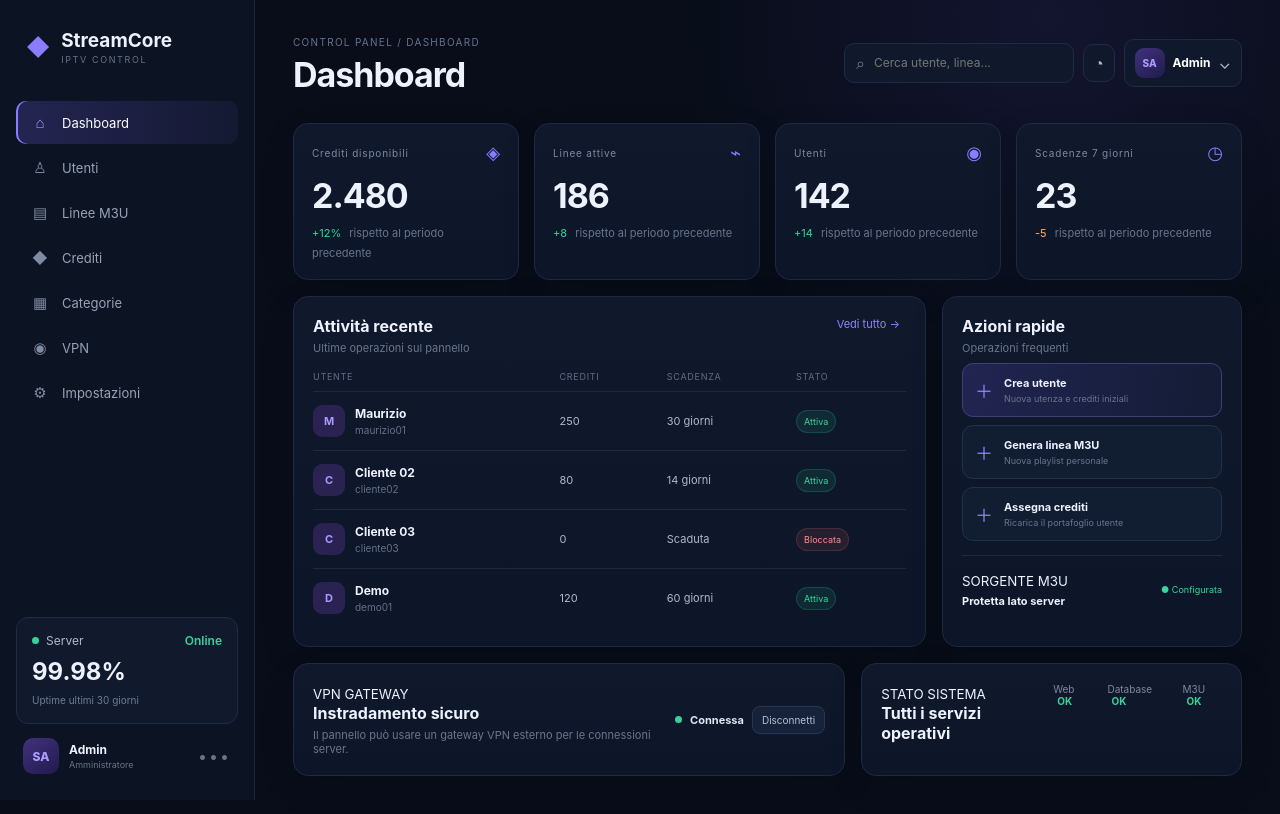
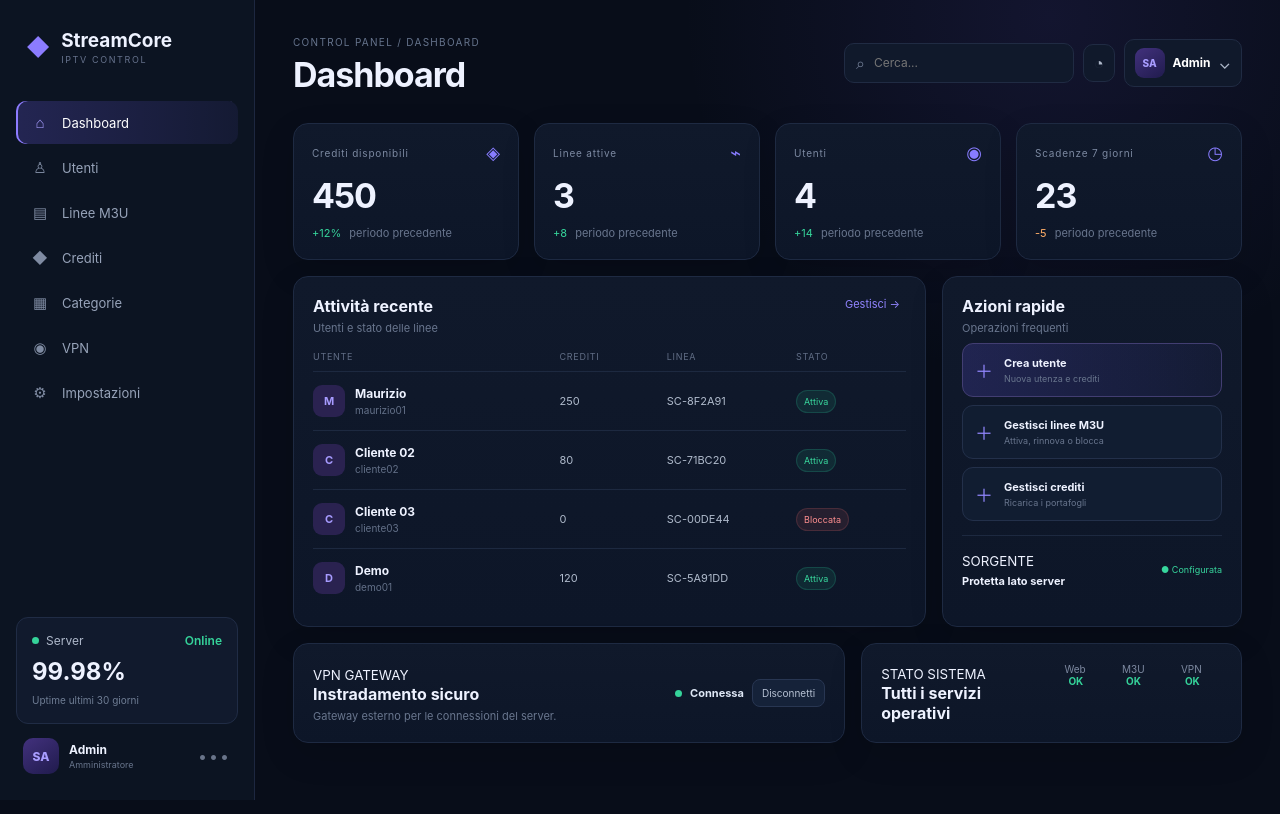
Before and after one commit to anonimatoxx11xx-dev/Iptv, a Next.js app in the folder web/: page / in a window 1280 px wide. Shown: the top 814 px of the page. Built offline with nearby package versions, Linux system fonts and the light colour scheme.

Commit message:
Implement functional IPTV panel sections and user management

```diff
--- a/web/app/page.js
+++ b/web/app/page.js
@@ -1,97 +1,116 @@
 'use client';
 
-import {useMemo, useState} from 'react';
+import {useMemo,useState} from 'react';
 
-const stats=[
-  {label:'Crediti disponibili',value:'2.480',trend:'+12%',tone:'up',icon:'◈'},
-  {label:'Linee attive',value:'186',trend:'+8',tone:'up',icon:'⌁'},
-  {label:'Utenti',value:'142',trend:'+14',tone:'up',icon:'◉'},
-  {label:'Scadenze 7 giorni',value:'23',trend:'-5',tone:'down',icon:'◷'}
+const initialUsers=[
+ {id:1,name:'Maurizio',username:'maurizio01',credits:250,expires:'30/10/2026',status:'Attiva',line:'SC-8F2A91'},
+ {id:2,name:'Cliente 02',username:'cliente02',credits:80,expires:'14/10/2026',status:'Attiva',line:'SC-71BC20'},
+ {id:3,name:'Cliente 03',username:'cliente03',credits:0,expires:'20/09/2026',status:'Bloccata',line:'SC-00DE44'},
+ {id:4,name:'Demo',username:'demo01',credits:120,expires:'29/11/2026',status:'Attiva',line:'SC-5A91DD'}
 ];
 
-const users=[
-  {name:'Maurizio',user:'maurizio01',credits:250,expires:'30 giorni',status:'Attiva'},
-  {name:'Cliente 02',user:'cliente02',credits:80,expires:'14 giorni',status:'Attiva'},
-  {name:'Cliente 03',user:'cliente03',credits:0,expires:'Scaduta',status:'Bloccata'},
-  {name:'Demo',user:'demo01',credits:120,expires:'60 giorni',status:'Attiva'}
+const initialLines=[
+ {id:1,user:'Maurizio',username:'maurizio01',token:'SC-8F2A91',type:'M3U Plus',expires:'30/10/2026',status:'Attiva'},
+ {id:2,user:'Cliente 02',username:'cliente02',token:'SC-71BC20',type:'M3U Plus',expires:'14/10/2026',status:'Attiva'},
+ {id:3,user:'Cliente 03',username:'cliente03',token:'SC-00DE44',type:'M3U Plus',expires:'20/09/2026',status:'Bloccata'},
+ {id:4,user:'Demo',username:'demo01',token:'SC-5A91DD',type:'M3U Plus',expires:'29/11/2026',status:'Attiva'}
 ];
 
-const nav=[
-  ['Dashboard','⌂'],
-  ['Utenti','♙'],
-  ['Linee M3U','▤'],
-  ['Crediti','◆'],
-  ['Categorie','▦'],
-  ['VPN','◉'],
-  ['Impostazioni','⚙']
+const categories=[
+ ['TV Live','842','Italia, Europa, News'],
+ ['Sport','214','Sport autorizzato'],
+ ['Film','1.248','Film autorizzati'],
+ ['Serie','682','Serie autorizzate'],
+ ['Kids','164','Contenuti famiglia']
 ];
+
+const nav=[['Dashboard','⌂'],['Utenti','♙'],['Linee M3U','▤'],['Crediti','◆'],['Categorie','▦'],['VPN','◉'],['Impostazioni','⚙']];
 
 export default function Page(){
  const [tab,setTab]=useState('Dashboard');
+ const [users,setUsers]=useState(initialUsers);
+ const [lines,setLines]=useState(initialLines);
  const [vpn,setVpn]=useState(true);
  const [query,setQuery]=useState('');
-  const filtered=useMemo(()=>users.filter(u=>(u.name+' '+u.user).toLowerCase().includes(query.toLowerCase())),[query]);
+ const [modal,setModal]=useState(null);
+ const [toast,setToast]=useState('');
+ const [newUser,setNewUser]=useState({name:'',username:'',credits:100,days:30});
+ const filteredUsers=useMemo(()=>users.filter(u=>(u.name+' '+u.username).toLowerCase().includes(query.toLowerCase())),[users,query]);
+ const notify=(m)=>{setToast(m);setTimeout(()=>setToast(''),2200)};
+ const createUser=()=>{
+   if(!newUser.name||!newUser.username)return;
+   const id=Date.now(), token='SC-'+Math.random().toString(16).slice(2,8).toUpperCase();
+   const exp=new Date();exp.setDate(exp.getDate()+Number(newUser.days));
+   const expires=exp.toLocaleDateString('it-IT');
+   setUsers(v=>[...v,{id,name:newUser.name,username:newUser.username,credits:Number(newUser.credits),expires,status:'Attiva',line:token}]);
+   setLines(v=>[...v,{id,user:newUser.name,username:newUser.username,token,type:'M3U Plus',expires,status:'Attiva'}]);
+   setNewUser({name:'',username:'',credits:100,days:30});setModal(null);notify('Utente e linea creati');
+ };
+ const addCredits=(id,amount=100)=>{setUsers(v=>v.map(u=>u.id===id?{...u,credits:u.credits+amount}:u));notify('Crediti aggiunti')};
+ const toggleUser=(id)=>{setUsers(v=>v.map(u=>u.id===id?{...u,status:u.status==='Attiva'?'Bloccata':'Attiva'}:u));notify('Stato aggiornato')};
+ const renewLine=(id)=>{setLines(v=>v.map(l=>l.id===id?{...l,status:'Attiva'}:l));notify('Linea rinnovata')};
 
  return <main>
   <aside>
    <div className="brand"><span>◆</span><div><strong>StreamCore</strong><small>IPTV CONTROL</small></div></div>
-      <nav>{nav.map(([label,icon])=>
-        <button key={label} className={tab===label?'nav active':'nav'} onClick={()=>setTab(label)}>
-          <span className="navicon">{icon}</span><span>{label}</span>
-        </button>
-      )}</nav>
-      <div className="serverbox">
-        <div className="serverline"><i/> <span>Server</span><b>Online</b></div>
-        <strong>99.98%</strong>
-        <small>Uptime ultimi 30 giorni</small>
-      </div>
+   <nav>{nav.map(([label,icon])=><button key={label} className={tab===label?'nav active':'nav'} onClick={()=>setTab(label)}><span className="navicon">{icon}</span><span>{label}</span></button>)}</nav>
+   <div className="serverbox"><div className="serverline"><i/> <span>Server</span><b>Online</b></div><strong>99.98%</strong><small>Uptime ultimi 30 giorni</small></div>
    <div className="adminmini"><div className="profileavatar">SA</div><div><b>Admin</b><small>Amministratore</small></div><span>•••</span></div>
   </aside>
 
   <section>
    <header>
     <div><small className="eyebrow">CONTROL PANEL / {tab.toUpperCase()}</small><h1>{tab}</h1></div>
-        <div className="topactions"><div className="search"><span>⌕</span><input value={query} onChange={e=>setQuery(e.target.value)} placeholder="Cerca utente, linea..." /></div><button className="iconbtn">◔</button><button className="adminbtn"><span className="profileavatar sm">SA</span><b>Admin</b>⌄</button></div>
+    <div className="topactions"><div className="search"><span>⌕</span><input value={query} onChange={e=>setQuery(e.target.value)} placeholder="Cerca..." /></div><button className="iconbtn">◔</button><button className="adminbtn"><span className="profileavatar sm">SA</span><b>Admin</b>⌄</button></div>
    </header>
 
-      {tab==='Dashboard' && <>
-        <div className="cards">{stats.map(s=><div className="card" key={s.label}><div className="cardtop"><small>{s.label}</small><span className="staticon">{s.icon}</span></div><strong>{s.value}</strong><em className={s.tone}>{s.trend} <span>rispetto al periodo precedente</span></em></div>)}</div>
+   {tab==='Dashboard'&&<Dashboard users={users} lines={lines} setTab={setTab} vpn={vpn} setVpn={setVpn}/>}
+   {tab==='Utenti'&&<UsersPage users={filteredUsers} addCredits={addCredits} toggleUser={toggleUser} onNew={()=>setModal('user')}/>}
+   {tab==='Linee M3U'&&<LinesPage lines={lines} renewLine={renewLine} onNew={()=>setModal('line')}/>}
+   {tab==='Crediti'&&<CreditsPage users={users} addCredits={addCredits}/>}
+   {tab==='Categorie'&&<CategoriesPage/>}
+   {tab==='VPN'&&<VPNPage vpn={vpn} setVpn={setVpn}/>}
+   {tab==='Impostazioni'&&<SettingsPage/>}
+  </section>
 
+  {modal==='user'&&<div className="modalback"><div className="modal"><div className="modalhead"><div><small>NUOVO</small><h2>Crea utente</h2></div><button onClick={()=>setModal(null)}>×</button></div><label>Nome<input value={newUser.name} onChange={e=>setNewUser({...newUser,name:e.target.value})}/></label><label>Username<input value={newUser.username} onChange={e=>setNewUser({...newUser,username:e.target.value})}/></label><div className="formgrid"><label>Crediti iniziali<input type="number" value={newUser.credits} onChange={e=>setNewUser({...newUser,credits:e.target.value})}/></label><label>Durata (giorni)<input type="number" value={newUser.days} onChange={e=>setNewUser({...newUser,days:e.target.value})}/></label></div><button className="savebtn" onClick={createUser}>Crea utente + linea</button></div></div>}
+  {modal==='line'&&<div className="modalback"><div className="modal"><div className="modalhead"><div><small>NUOVA LINEA</small><h2>Genera linea M3U</h2></div><button onClick={()=>setModal(null)}>×</button></div><p className="modaltext">Seleziona un utente esistente dalla gestione utenti per generare una linea autorizzata.</p><button className="savebtn" onClick={()=>{setModal(null);setTab('Utenti')}}>Vai agli utenti</button></div></div>}
+  {toast&&<div className="toast">✓ {toast}</div>}
+ </main>
+}
+
+function Dashboard({users,lines,setTab,vpn,setVpn}){
+ return <><div className="cards">
+  <Stat label="Crediti disponibili" value={users.reduce((a,u)=>a+u.credits,0).toLocaleString('it-IT')} trend="+12%" icon="◈"/>
+  <Stat label="Linee attive" value={lines.filter(l=>l.status==='Attiva').length} trend="+8" icon="⌁"/>
+  <Stat label="Utenti" value={users.length} trend="+14" icon="◉"/>
+  <Stat label="Scadenze 7 giorni" value="23" trend="-5" tone="down" icon="◷"/>
+ </div>
  <div className="contentgrid">
-          <div className="panel">
-            <div className="panelhead"><div><h2>Attività recente</h2><p>Ultime operazioni sul pannello</p></div><button className="ghost">Vedi tutto →</button></div>
-            <div className="tablehead"><span>UTENTE</span><span>CREDITI</span><span>SCADENZA</span><span>STATO</span></div>
-            {filtered.map(u=><div className="userrow" key={u.user}><div className="usercell"><div className="avatar">{u.name[0]}</div><div><b>{u.name}</b><small>{u.user}</small></div></div><span>{u.credits}</span><span>{u.expires}</span><span className={u.status==='Attiva'?'badge green':'badge red'}>{u.status}</span></div>)}
+  <div className="panel"><div className="panelhead"><div><h2>Attività recente</h2><p>Utenti e stato delle linee</p></div><button className="ghost" onClick={()=>setTab('Utenti')}>Gestisci →</button></div>
+   <div className="tablehead"><span>UTENTE</span><span>CREDITI</span><span>LINEA</span><span>STATO</span></div>
+   {users.map(u=><div className="userrow" key={u.id}><div className="usercell"><div className="avatar">{u.name[0]}</div><div><b>{u.name}</b><small>{u.username}</small></div></div><span>{u.credits}</span><span className="mono">{u.line}</span><span className={u.status==='Attiva'?'badge green':'badge red'}>{u.status}</span></div>)}
   </div>
-
-          <div className="panel sidepanel">
-            <div className="panelhead"><div><h2>Azioni rapide</h2><p>Operazioni frequenti</p></div></div>
-            <button className="action primary" onClick={()=>setTab('Utenti')}><span>＋</span><div><b>Crea utente</b><small>Nuova utenza e crediti iniziali</small></div></button>
-            <button className="action" onClick={()=>setTab('Linee M3U')}><span>＋</span><div><b>Genera linea M3U</b><small>Nuova playlist personale</small></div></button>
-            <button className="action" onClick={()=>setTab('Crediti')}><span>＋</span><div><b>Assegna crediti</b><small>Ricarica il portafoglio utente</small></div></button>
-            <div className="sourcecard"><div><small>SORGENTE M3U</small><b>Protetta lato server</b></div><span>● Configurata</span></div>
+  <div className="panel sidepanel"><div className="panelhead"><div><h2>Azioni rapide</h2><p>Operazioni frequenti</p></div></div>
+   <button className="action primary" onClick={()=>setTab('Utenti')}><span>＋</span><div><b>Crea utente</b><small>Nuova utenza e crediti</small></div></button>
+   <button className="action" onClick={()=>setTab('Linee M3U')}><span>＋</span><div><b>Gestisci linee M3U</b><small>Attiva, rinnova o blocca</small></div></button>
+   <button className="action" onClick={()=>setTab('Crediti')}><span>＋</span><div><b>Gestisci crediti</b><small>Ricarica i portafogli</small></div></button>
+   <div className="sourcecard"><div><small>SORGENTE</small><b>Protetta lato server</b></div><span>● Configurata</span></div>
   </div>
  </div>
+ <div className="bottomgrid"><div className="panel vpnmini"><div><small>VPN GATEWAY</small><h2>Instradamento sicuro</h2><p>Gateway esterno per le connessioni del server.</p></div><div className="vpnstatus"><i className={vpn?'on':''}/><b>{vpn?'Connessa':'Disconnessa'}</b><button onClick={()=>setVpn(!vpn)}>{vpn?'Disconnetti':'Connetti'}</button></div></div><div className="panel health"><div><small>STATO SISTEMA</small><h2>Tutti i servizi operativi</h2></div><div className="checks"><span>Web <b>OK</b></span><span>M3U <b>OK</b></span><span>VPN <b>{vpn?'OK':'OFF'}</b></span></div></div></div>
+ </>;
+}
+function Stat({label,value,trend,tone,icon}){return <div className="card"><div className="cardtop"><small>{label}</small><span className="staticon">{icon}</span></div><strong>{value}</strong><em className={tone||'up'}>{trend} <span>periodo precedente</span></em></div>}
 
-        <div className="bottomgrid">
-          <div className="panel vpnmini"><div><small>VPN GATEWAY</small><h2>Instradamento sicuro</h2><p>Il pannello può usare un gateway VPN esterno per le connessioni server.</p></div><div className="vpnstatus"><i className={vpn?'on':''}/><b>{vpn?'Connessa':'Disconnessa'}</b><button onClick={()=>setVpn(!vpn)}>{vpn?'Disconnetti':'Connetti'}</button></div></div>
-          <div className="panel health"><div><small>STATO SISTEMA</small><h2>Tutti i servizi operativi</h2></div><div className="checks"><span>Web <b>OK</b></span><span>Database <b>OK</b></span><span>M3U <b>OK</b></span></div></div>
-        </div>
-      </>}
+function UsersPage({users,addCredits,toggleUser,onNew}){return <div className="panel full"><div className="toolbar"><div><h2>Gestione utenti</h2><p>Crea, blocca e ricarica gli account.</p></div><button className="savebtn" onClick={onNew}>＋ Nuovo utente</button></div><div className="table desktop"><div className="thead"><span>UTENTE</span><span>CREDITI</span><span>SCADENZA</span><span>LINEA</span><span>STATO</span><span>AZIONI</span></div>{users.map(u=><div className="trow" key={u.id}><div className="usercell"><div className="avatar">{u.name[0]}</div><div><b>{u.name}</b><small>{u.username}</small></div></div><b>{u.credits}</b><span>{u.expires}</span><span className="mono">{u.line}</span><span className={u.status==='Attiva'?'badge green':'badge red'}>{u.status}</span><div className="rowactions"><button onClick={()=>addCredits(u.id)}>+100</button><button onClick={()=>toggleUser(u.id)}>{u.status==='Attiva'?'Blocca':'Attiva'}</button></div></div>)}</div></div>}
 
-      {tab==='VPN' && <div className="panel vpnpage">
-        <div className="vpnhero"><div><small>NETWORK / VPN</small><h2>VPN Gateway</h2><p>Gestisci il collegamento tra il pannello web e un gateway VPN dedicato.</p></div><div className="bigstatus"><i className={vpn?'on':''}/><strong>{vpn?'ONLINE':'OFFLINE'}</strong></div></div>
-        <div className="vpnform">
-          <label>Gateway URL<input placeholder="https://vpn-gateway.example.com" /></label>
-          <label>Protocollo<select><option>WireGuard</option><option>OpenVPN</option></select></label>
-          <label>Regione<select><option>Svizzera</option><option>Italia</option><option>Germania</option></select></label>
-          <label>Stato<input value={vpn?'Connessa':'Disconnessa'} readOnly /></label>
-        </div>
-        <div className="securitynote">La VPN non viene eseguita direttamente nelle funzioni Vercel: questa sezione è pronta per collegare un gateway WireGuard/OpenVPN dedicato senza esporre le chiavi nel frontend.</div>
-        <button className="savebtn" onClick={()=>setVpn(!vpn)}>{vpn?'Disattiva VPN':'Attiva VPN'}</button>
-      </div>}
+function LinesPage({lines,renewLine,onNew}){return <div className="panel full"><div className="toolbar"><div><h2>Linee M3U</h2><p>Gestione delle linee autorizzate e delle relative scadenze.</p></div><button className="savebtn" onClick={onNew}>＋ Genera linea</button></div><div className="table desktop"><div className="thead"><span>UTENTE</span><span>TIPO</span><span>TOKEN</span><span>SCADENZA</span><span>STATO</span><span>AZIONI</span></div>{lines.map(l=><div className="trow" key={l.id}><div className="usercell"><div className="avatar">{l.user[0]}</div><div><b>{l.user}</b><small>{l.username}</small></div></div><span>{l.type}</span><span className="mono">{l.token}</span><span>{l.expires}</span><span className={l.status==='Attiva'?'badge green':'badge red'}>{l.status}</span><div className="rowactions"><button onClick={()=>renewLine(l.id)}>Rinnova</button><button onClick={()=>navigator.clipboard?.writeText(l.token)}>Copia token</button></div></div>)}</div></div>}
 
-      {tab!=='Dashboard' && tab!=='VPN' && <div className="panel empty"><div className="emptyicon">◆</div><h2>{tab}</h2><p>Interfaccia predisposta. Questo modulo verrà collegato al database reale per gestire {tab.toLowerCase()} direttamente dal pannello.</p><button className="savebtn" onClick={()=>setTab('Dashboard')}>Torna alla dashboard</button></div>}
-    </section>
-  </main>
-}
+function CreditsPage({users,addCredits}){return <div className="panel full"><div className="toolbar"><div><h2>Portafoglio crediti</h2><p>Ricarica e controlla il saldo degli utenti.</p></div><div className="credittotal"><small>Totale</small><b>{users.reduce((a,u)=>a+u.credits,0).toLocaleString('it-IT')}</b></div></div>{users.map(u=><div className="creditrow" key={u.id}><div className="usercell"><div className="avatar">{u.name[0]}</div><div><b>{u.name}</b><small>{u.username}</small></div></div><strong>{u.credits} crediti</strong><button onClick={()=>addCredits(u.id,100)}>+100</button><button onClick={()=>addCredits(u.id,500)}>+500</button></div>)}</div>}
+
+function CategoriesPage(){return <div className="panel full"><div className="toolbar"><div><h2>Categorie M3U</h2><p>Le categorie vengono organizzate in base ai contenuti della sorgente autorizzata.</p></div><button className="savebtn">＋ Nuova categoria</button></div><div className="categorygrid">{categories.map(c=><div className="category" key={c[0]}><div className="caticon">▦</div><div><b>{c[0]}</b><small>{c[2]}</small></div><strong>{c[1]}</strong></div>)}</div></div>}
+
+function VPNPage({vpn,setVpn}){return <div className="panel full"><div className="vpnhero"><div><small>NETWORK / VPN</small><h2>VPN Gateway</h2><p>Collega il pannello a un gateway WireGuard/OpenVPN esterno.</p></div><div className="bigstatus"><i className={vpn?'on':''}/><strong>{vpn?'ONLINE':'OFFLINE'}</strong></div></div><div className="vpnform"><label>Gateway URL<input placeholder="https://vpn-gateway.example.com"/></label><label>Protocollo<select><option>WireGuard</option><option>OpenVPN</option></select></label><label>Regione<select><option>Svizzera</option><option>Italia</option><option>Germania</option></select></label><label>Stato<input value={vpn?'Connessa':'Disconnessa'} readOnly/></label></div><div className="securitynote">Le chiavi VPN devono rimanere nei secret server-side. Non inserirle nel frontend o nel repository.</div><button className="savebtn" onClick={()=>setVpn(!vpn)}>{vpn?'Disattiva VPN':'Attiva VPN'}</button></div>}
+
+function SettingsPage(){return <div className="panel full"><div className="toolbar"><div><h2>Impostazioni</h2><p>Configurazione generale del pannello.</p></div><button className="savebtn">Salva modifiche</button></div><div className="settingsgrid"><label>Nome pannello<input defaultValue="StreamCore"/></label><label>Fuso orario<select defaultValue="Europe/Zurich"><option value="Europe/Zurich">Europe/Zurich</option><option>Europe/Rome</option></select></label><label>Scadenza predefinita<input type="number" defaultValue="30"/></label><label>Crediti iniziali<input type="number" defaultValue="100"/></label></div><div className="securitynote">La sorgente M3U e le credenziali non vengono salvate nel codice. Configurale tramite variabili ambiente Vercel.</div></div>}
```
Lines whose indentation alone changed are shown as unchanged.
